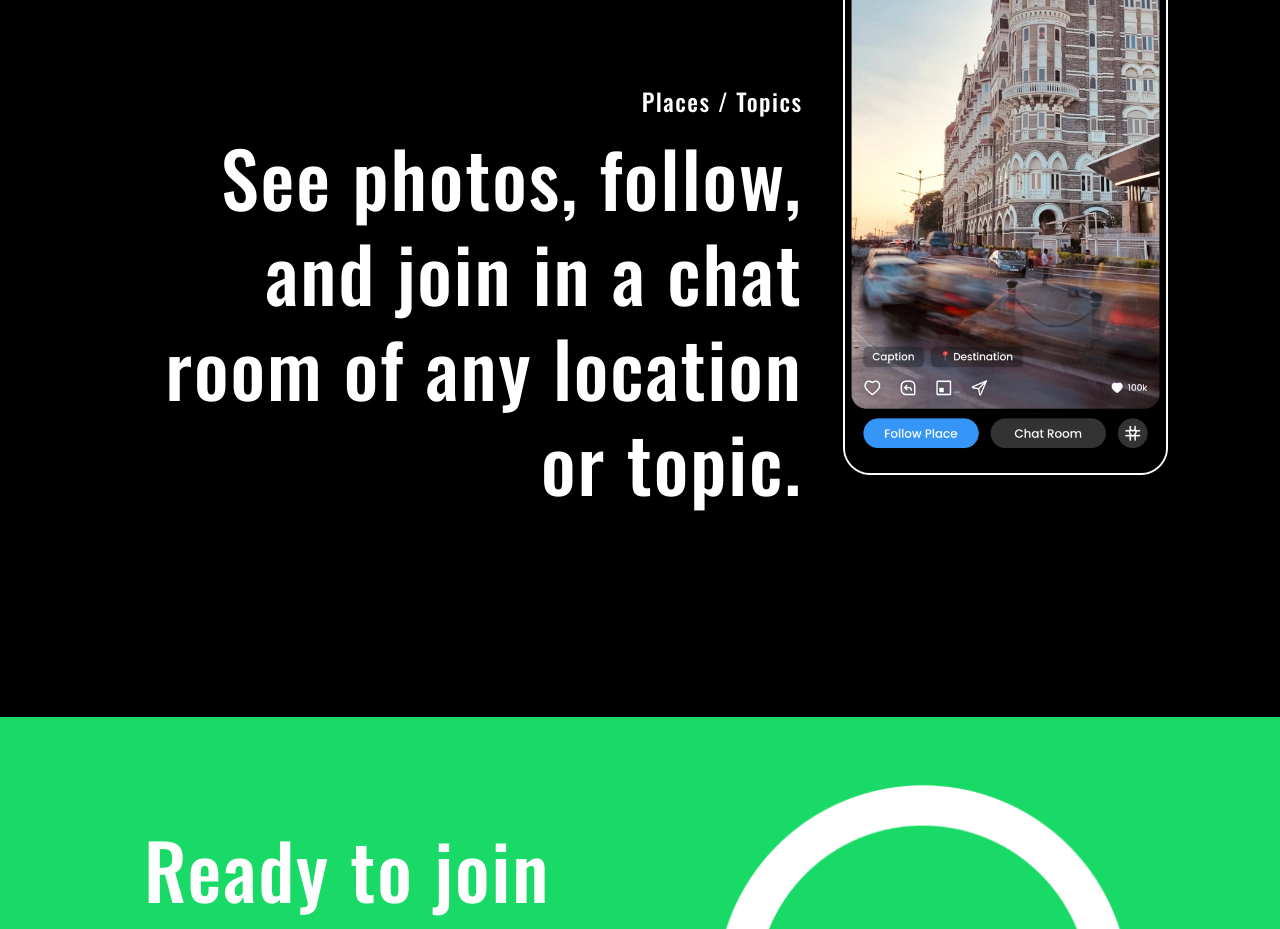
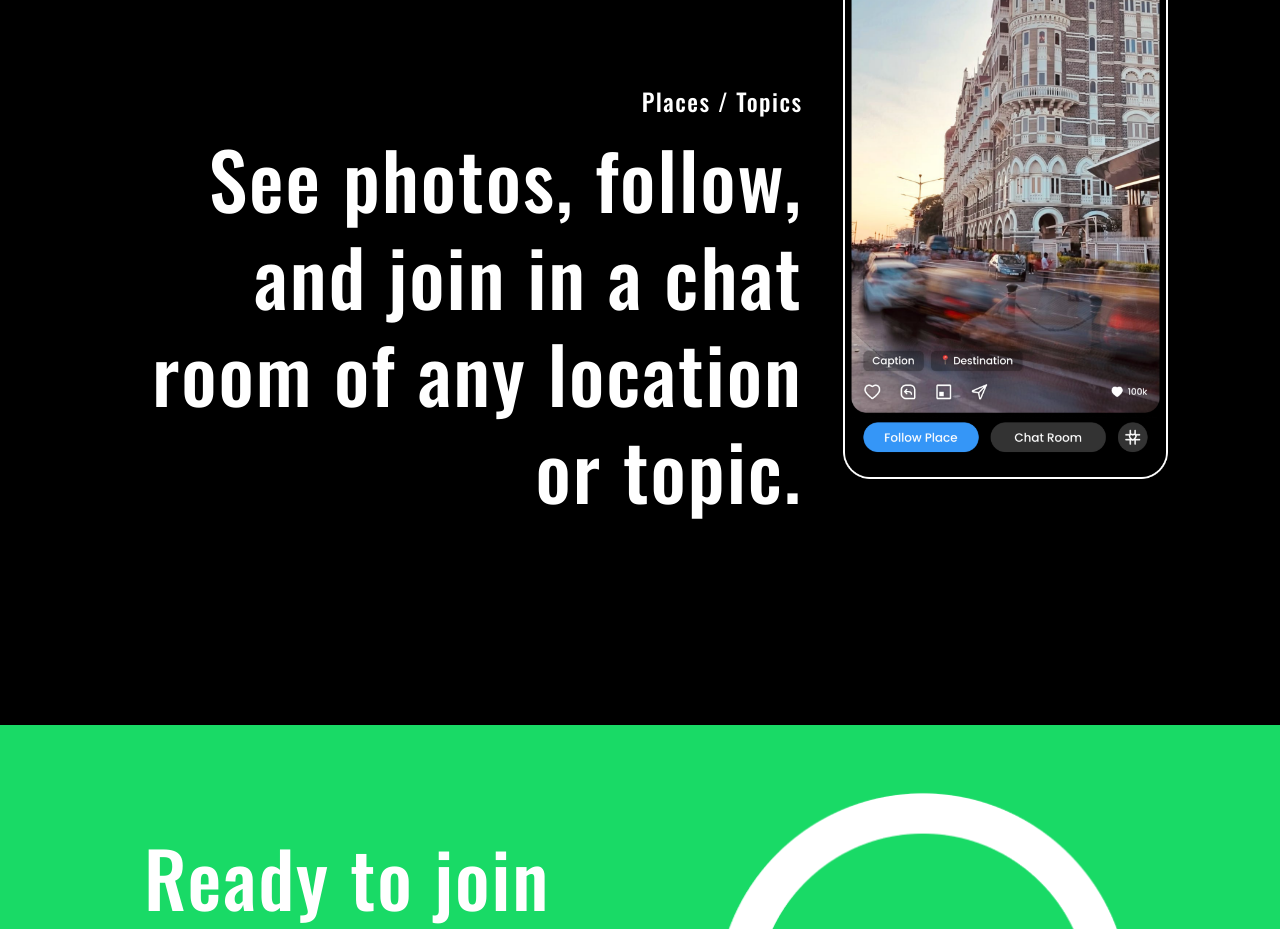
Before and after one commit to 22dhwani/Toksot, a React (Vite) app: page /home in a window 1280 px wide. Shown: the part 7560-8489 px from the top of the page. Built offline with nearby package versions, Linux system fonts and the light colour scheme.

Commit message:
--changes

```diff
--- a/src/components/home/Section-seven.tsx
+++ b/src/components/home/Section-seven.tsx
@@ -19,12 +19,12 @@ function SectionSeven() {
         </div>
       </div>
       <div className="grid lg:grid-cols-6 xs:grid-cols-1 items-center lg:gap-10 xs:my-28">
-        <div className="flex flex-col xl:col-span-4 lg:col-span-3 gap-3 text-right xs:order-2 lg:order-1  lg:text-right sm:text-center">
+        <div className="flex flex-col xl:col-span-4 lg:col-span-3 gap-3 text-right xs:order-2 lg:order-1  lg:text-right sm:text-center ">
           <h4 className="font-oswald xs:text-lg lg:text-2xl">
             {" "}
             Places / Topics
           </h4>
-          <h1 className="font-oswald xl:text-[4.75rem] lg:text-5xl xs:text-5xl tracking-wide xl:leading-tight lg:leading-snug xs:leading-snug col-span-1 ">
+          <h1 className="font-oswald xl:text-[4.85rem] lg:text-5xl xs:text-5xl tracking-wide xl:leading-tight lg:leading-snug xs:leading-snug col-span-1 ">
             See photos, follow, and join in a chat room of any location or
             topic.
           </h1>
```
